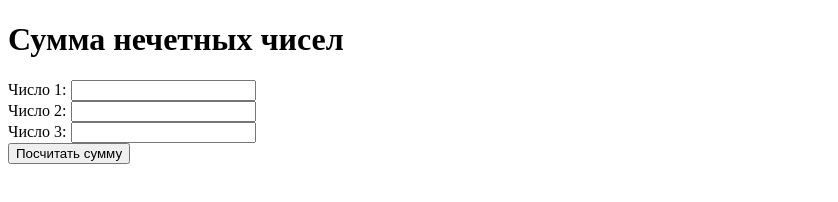
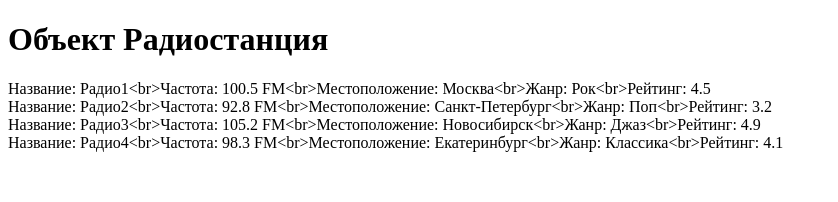
Before and after one commit to Edjio/f2, a plain HTML site: page index.html in a window 1280 px wide. Shown: the whole page, without its empty margins (0-838 px from the left). Drawn offline with Linux system fonts and the light colour scheme.

Commit message:
index.html

```diff
--- a/index.html
+++ b/index.html
@@ -1,43 +1,54 @@
 <!DOCTYPE html>
-<html>
+<html lang="en">
 <head>
-  <title>Сумма нечетных чисел</title>
+  <meta charset="UTF-8">
+  <meta name="viewport" content="width=device-width, initial-scale=1.0">
+  <title>Объект Радиостанция</title>
+</head>
+<body>
+  <h1>Объект Радиостанция</h1>
+  <div id="radioStations"></div>
+
   <script>
-    function calculateSum() {
-      var num1 = parseFloat(document.getElementById("num1").value);
-      var num2 = parseFloat(document.getElementById("num2").value);
-      var num3 = parseFloat(document.getElementById("num3").value);
+    function RadioStation(name, frequency, location, genre, rating) {
+      this.name = name;
+      this.frequency = frequency;
+      this.location = location;
+      this.genre = genre;
+      this.rating = rating;
+    }
 
-      var sum = 0;
+    RadioStation.prototype.play = function() {
+      return "Играет радиостанция " + this.name + " на частоте " + this.frequency + " в " + this.location;
+    }
 
-      if (num1 % 2 !== 0) {
-        sum += num1;
-      }
-      if (num2 % 2 !== 0) {
-        sum += num2;
-      }
-      if (num3 % 2 !== 0) {
-        sum += num3;
-      }
+    RadioStation.prototype.stop = function() {
+      return "Радиостанция " + this.name + " остановлена";
+    }
 
-      document.getElementById("result").innerHTML = "Сумма нечетных чисел: " + sum;
+    RadioStation.prototype.changeLocation = function(newLocation) {
+      this.location = newLocation;
+      return "Радиостанция " + this.name + " перемещена в " + this.location;
+    }
+
+    var radioStations = [
+      new RadioStation("Радио1", "100.5 FM", "Москва", "Рок", 4.5),
+      new RadioStation("Радио2", "92.8 FM", "Санкт-Петербург", "Поп", 3.2),
+      new RadioStation("Радио3", "105.2 FM", "Новосибирск", "Джаз", 4.9),
+      new RadioStation("Радио4", "98.3 FM", "Екатеринбург", "Классика", 4.1)
+    ];
+
+    var radioStationsDiv = document.getElementById("radioStations");
+    for (var i = 0; i < radioStations.length; i++) {
+      var station = radioStations[i];
+      var stationDiv = document.createElement("div");
+      stationDiv.innerText = "Название: " + station.name + "<br>" +
+                              "Частота: " + station.frequency + "<br>" +
+                              "Местоположение: " + station.location + "<br>" +
+                              "Жанр: " + station.genre + "<br>" +
+                              "Рейтинг: " + station.rating;
+      radioStationsDiv.appendChild(stationDiv);
     }
   </script>
-</head>
-<body>
-  <h1>Сумма нечетных чисел</h1>
-
-  <label for="num1">Число 1:</label>
-  <input type="number" id="num1"><br>
-
-  <label for="num2">Число 2:</label>
-  <input type="number" id="num2"><br>
-
-  <label for="num3">Число 3:</label>
-  <input type="number" id="num3"><br>
-
-  <button onclick="calculateSum()">Посчитать сумму</button>
-
-  <p id="result"></p>
 </body>
 </html>
```
